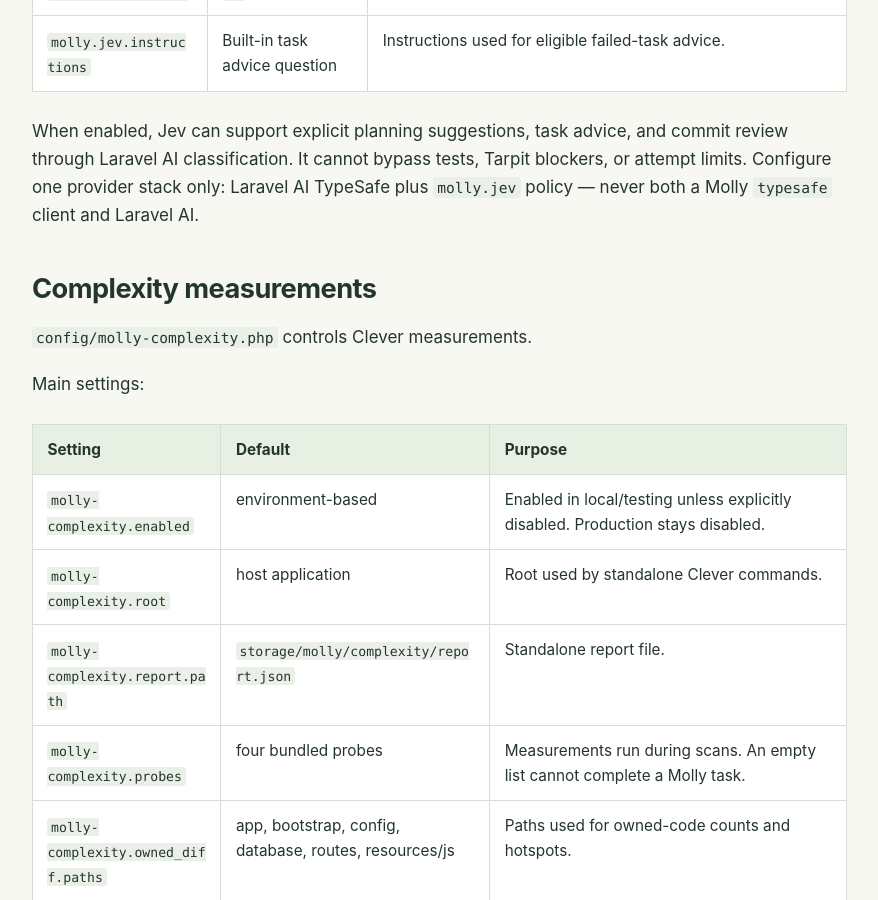
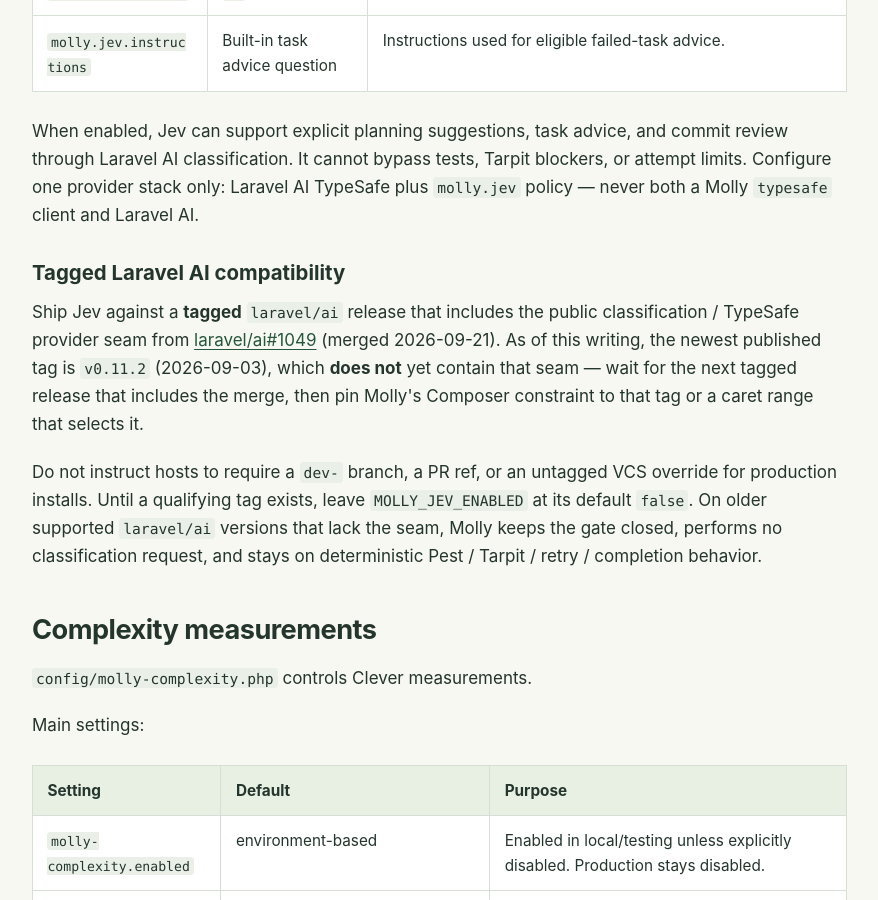
Before and after one commit to sifrious/molly, a Jekyll site: the page built from docs/reference/configuration.md, in a window 1280 px wide and 900 px high, scrolled down 3671 px. Shown: the whole window, without its empty margins (308-1186 px from the left). Built offline with Jekyll 4.4.1, drawn with Linux system fonts in a browser that asks for light colours.

Commit message:
MME-5635: document the tagged-release compatibility gate
Require a tagged laravel/ai release that includes #1049; forbid
dev-branch installs; describe fallback while v0.11.2 is current.

```diff
--- a/docs/reference/configuration.md
+++ b/docs/reference/configuration.md
@@ -102,6 +102,12 @@ Molly policy for enabled Jev stays under `molly.jev`:
 
 When enabled, Jev can support explicit planning suggestions, task advice, and commit review through Laravel AI classification. It cannot bypass tests, Tarpit blockers, or attempt limits. Configure one provider stack only: Laravel AI TypeSafe plus `molly.jev` policy — never both a Molly `typesafe` client and Laravel AI.
 
+### Tagged Laravel AI compatibility
+
+Ship Jev against a **tagged** `laravel/ai` release that includes the public classification / TypeSafe provider seam from [laravel/ai#1049](https://github.com/laravel/ai/pull/1049) (merged 2026-09-21). As of this writing, the newest published tag is `v0.11.2` (2026-09-03), which **does not** yet contain that seam — wait for the next tagged release that includes the merge, then pin Molly's Composer constraint to that tag or a caret range that selects it.
+
+Do not instruct hosts to require a `dev-` branch, a PR ref, or an untagged VCS override for production installs. Until a qualifying tag exists, leave `MOLLY_JEV_ENABLED` at its default `false`. On older supported `laravel/ai` versions that lack the seam, Molly keeps the gate closed, performs no classification request, and stays on deterministic Pest / Tarpit / retry / completion behavior.
+
 ## Complexity measurements
 
 `config/molly-complexity.php` controls Clever measurements.
```
